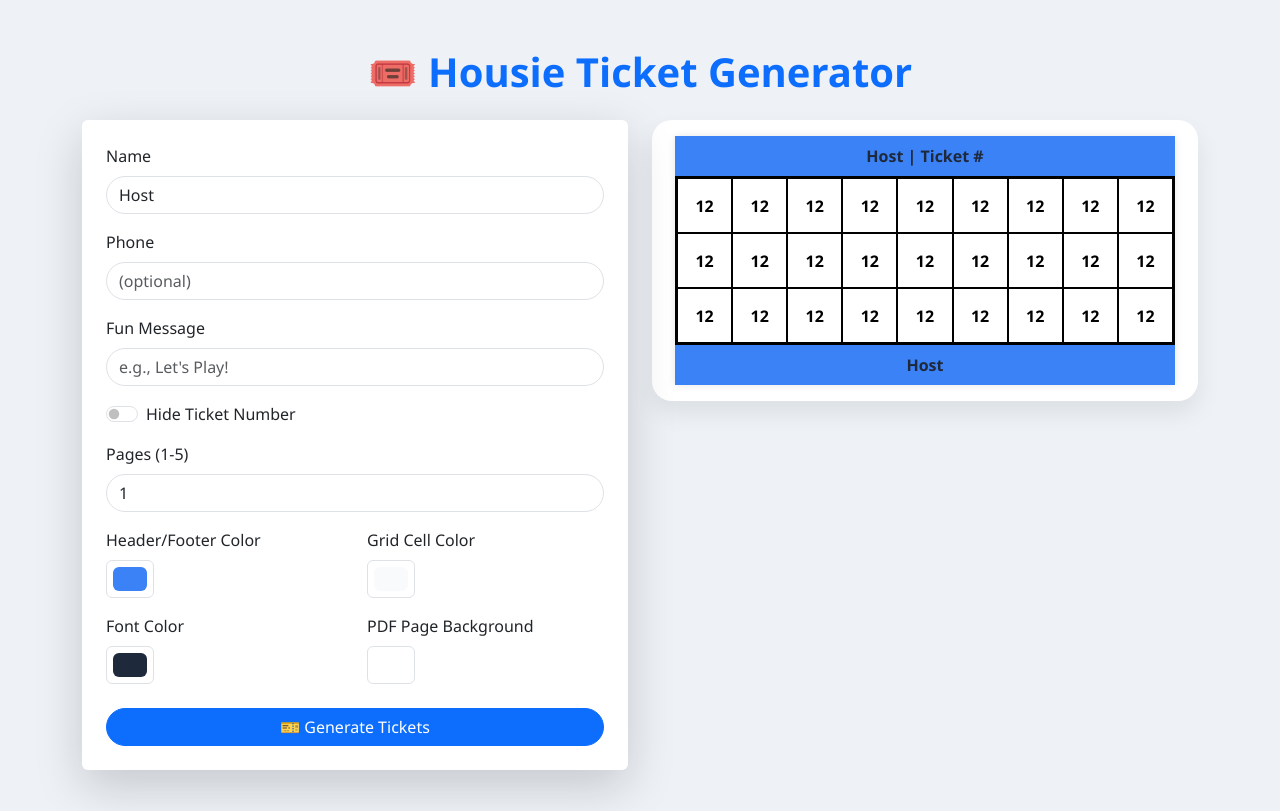
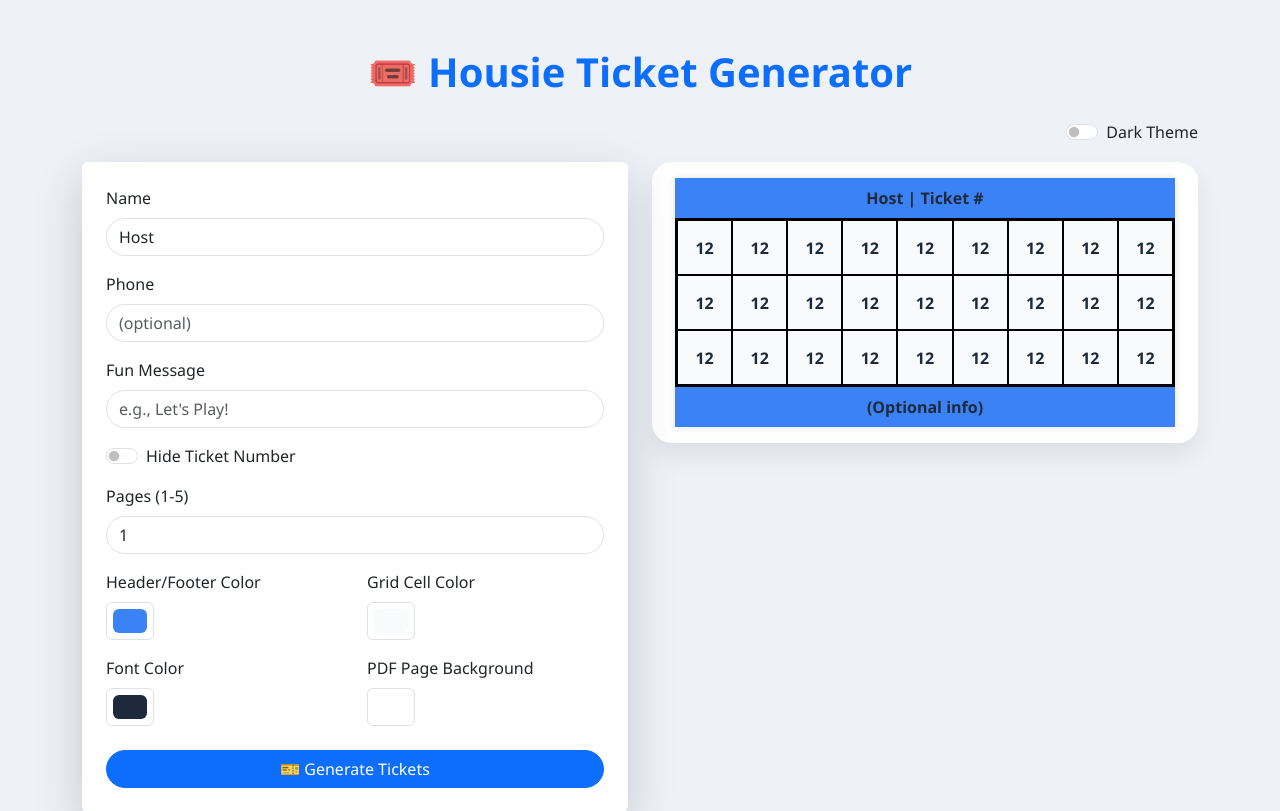
Before and after one commit to gyanvadhel/TixGen, a Flask app: page /generator in a window 1280 px wide. Shown: the top 811 px of the page. Run offline with Flask 3, Linux system fonts and the light colour scheme.

Commit message:
Update index.html

```diff
--- a/templates/index.html
+++ b/templates/index.html
@@ -10,8 +10,16 @@
 <body>
   <div class="container py-5">
     <h2 class="mb-4 text-center fw-bold display-6 text-primary">🎟️ Housie Ticket Generator</h2>
+
+    <!-- Theme Toggle -->
+    <div class="d-flex justify-content-end mb-3">
+      <div class="form-check form-switch">
+        <input class="form-check-input" type="checkbox" id="darkModeToggle" />
+        <label class="form-check-label" for="darkModeToggle">Dark Theme</label>
+      </div>
+    </div>
+
     <div class="row g-4">
-
       <!-- LEFT: Form -->
       <div class="col-lg-6">
         <div class="card shadow-lg border-0 p-4">
@@ -69,7 +77,6 @@
           </div>
         </div>
       </div>
-
     </div>
   </div>
   <script src="/static/script.js"></script>
```
